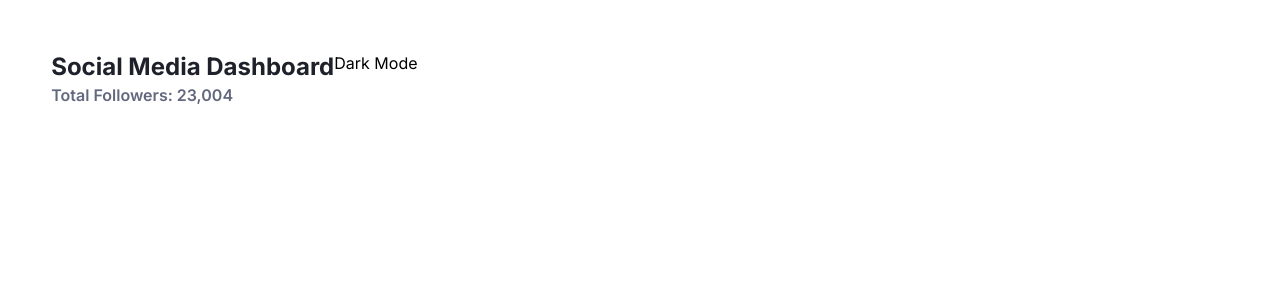
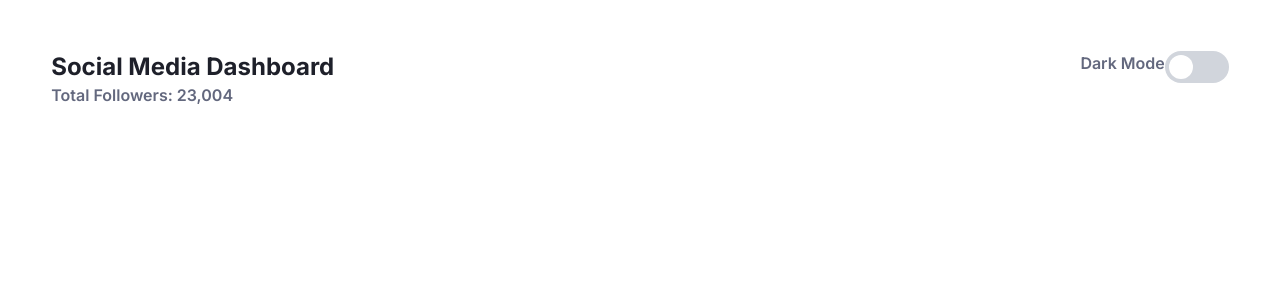
Before and after one commit to akshay-ken/rookie-project-06, a React (Vite) app: page / in a window 1280 px wide. Shown: the top 300 px of the page. Built offline with nearby package versions, Linux system fonts and the light colour scheme.

Commit message:
style: add toggle switch

```diff
--- a/src/components/HeaderSection.jsx
+++ b/src/components/HeaderSection.jsx
@@ -1,7 +1,7 @@
 export function HeaderSection() {
   return (
-    <header className="flex flex-col md:flex-row">
-      <div>
+    <header className="flex flex-col md:flex-row md:justify-between">
+      <div className="flex flex-col items-start">
         <h1 className="text-2xl font-bold text-Gray-950-Text">
           Social Media Dashboard
         </h1>
@@ -9,9 +9,15 @@ export function HeaderSection() {
           Total Followers: 23,004
         </h2>
       </div>
-      <div>
-        <p>Dark Mode</p>
-        <label htmlFor=""></label>
+      <hr className="md:hidden my-4" />
+      <div className="flex flex-row justify-between md:items-start items-center">
+        <p className="text-base font-semibold text-Gray-650-Text">Dark Mode</p>
+        {/* custom toggle switch */}
+        <label className="relative cursor-pointer w-16 h-8 bg-gray-300 rounded-full">
+          <input type="checkbox" className="sr-only peer" value="" />
+
+          <div className="w-6 absolute top-1 left-1 h-6 rounded-full transition-all bg-white peer-checked:translate-x-8"></div>
+        </label>
       </div>
     </header>
   );
```
